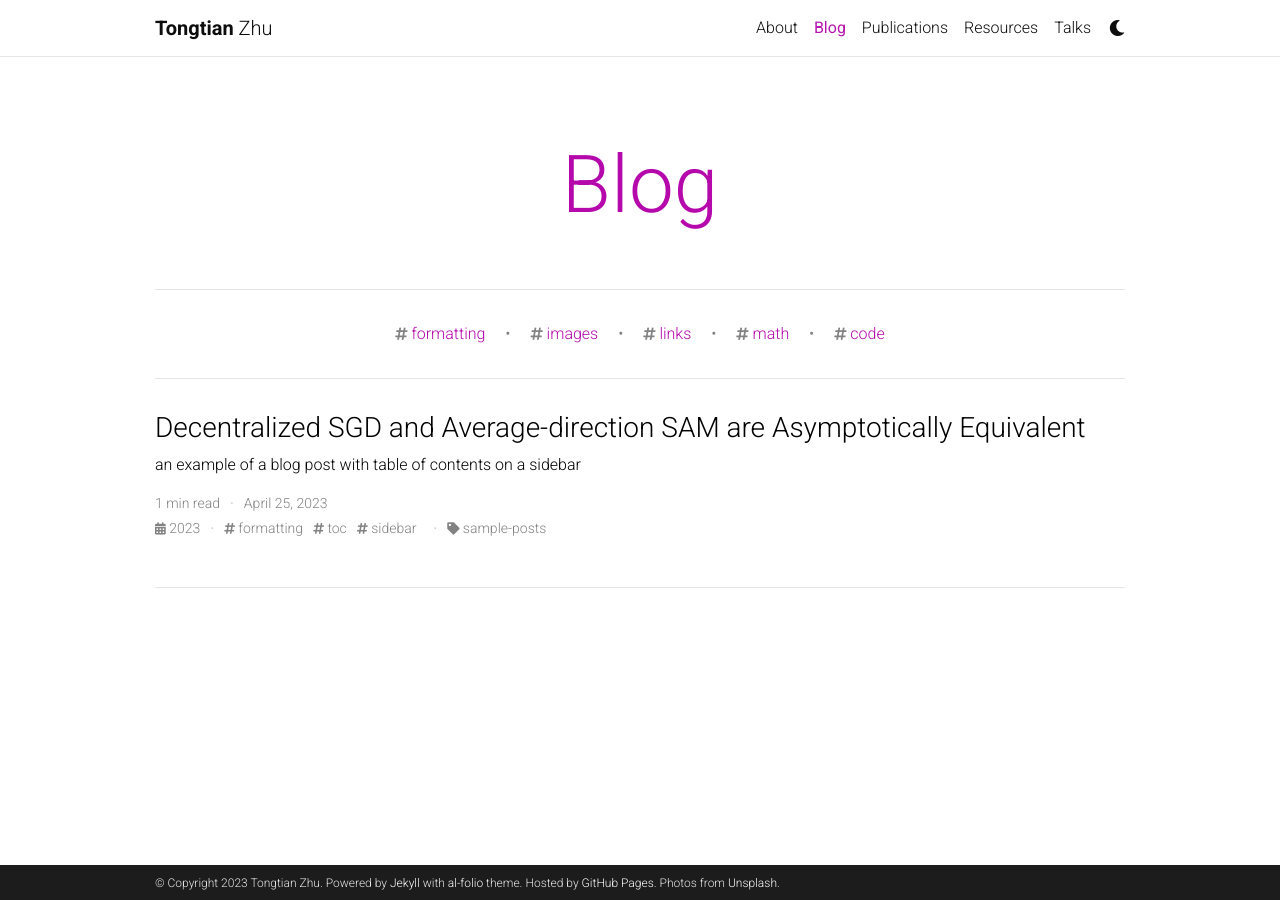
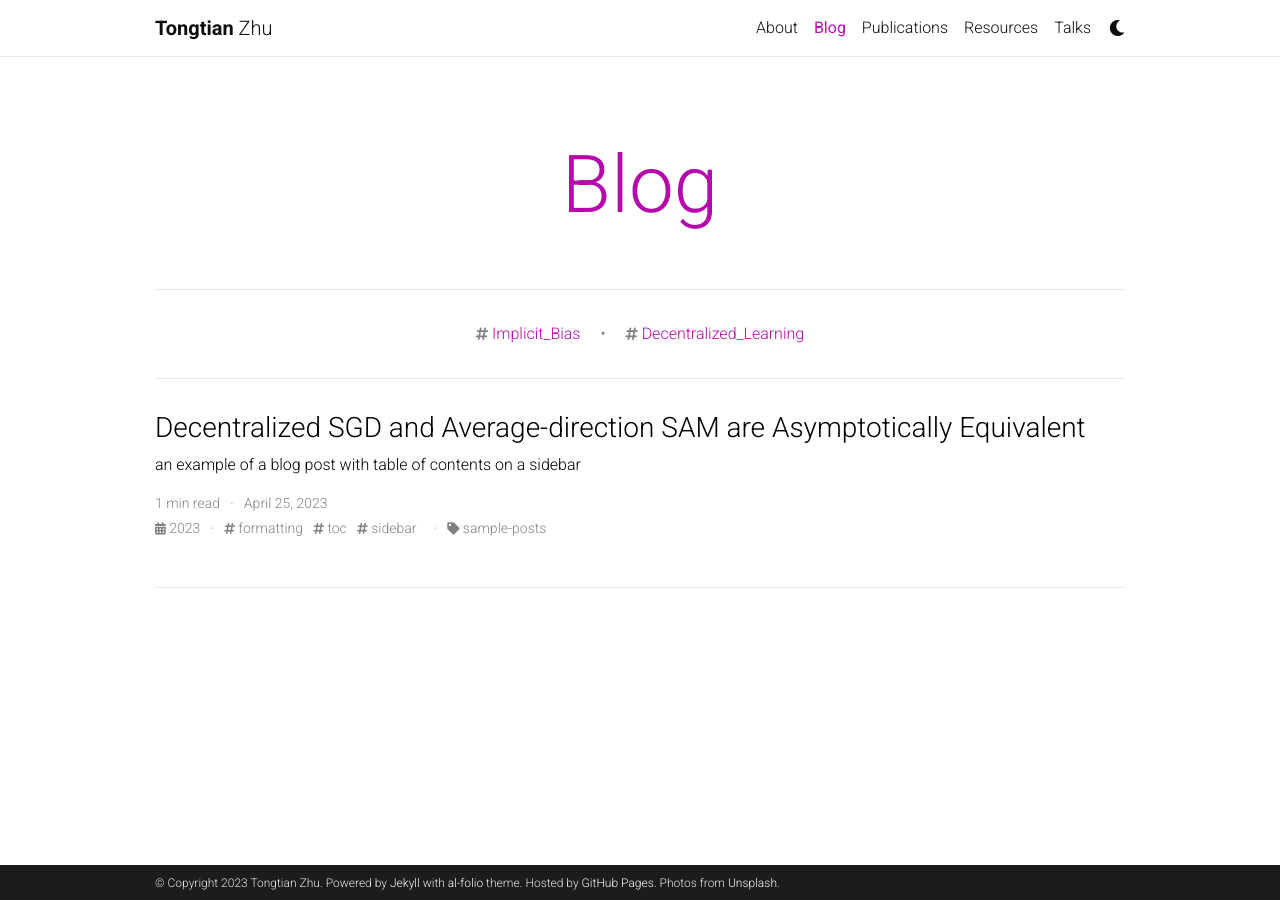
Before and after one commit to Raiden-Zhu/Raiden-Zhu.github.io, a Jekyll site: the page built from blog/index.html, in a window 1280 px wide. Built offline with Jekyll 4.4.1, drawn with Linux system fonts in a browser that asks for light colours; the list of posts is cut into pages by our own code; comment, search, counter and statistics services are not loaded; a style sheet for code colours, icons or effects is not loaded.

Commit message:
Update _config.yml

```diff
--- a/_config.yml
+++ b/_config.yml
@@ -259,7 +259,7 @@
     tag: '/blog/tag/:name/'
     category: '/blog/category/:name/'
 
-display_tags: ['formatting', 'images', 'links', 'math', 'code'] # this tags will be dispalyed on the front page of your blog
+display_tags: ['Implicit_Bias', 'Decentralized_Learning'] # this tags will be dispalyed on the front page of your blog
 
 # -----------------------------------------------------------------------------
 # Jekyll Scholar
```
